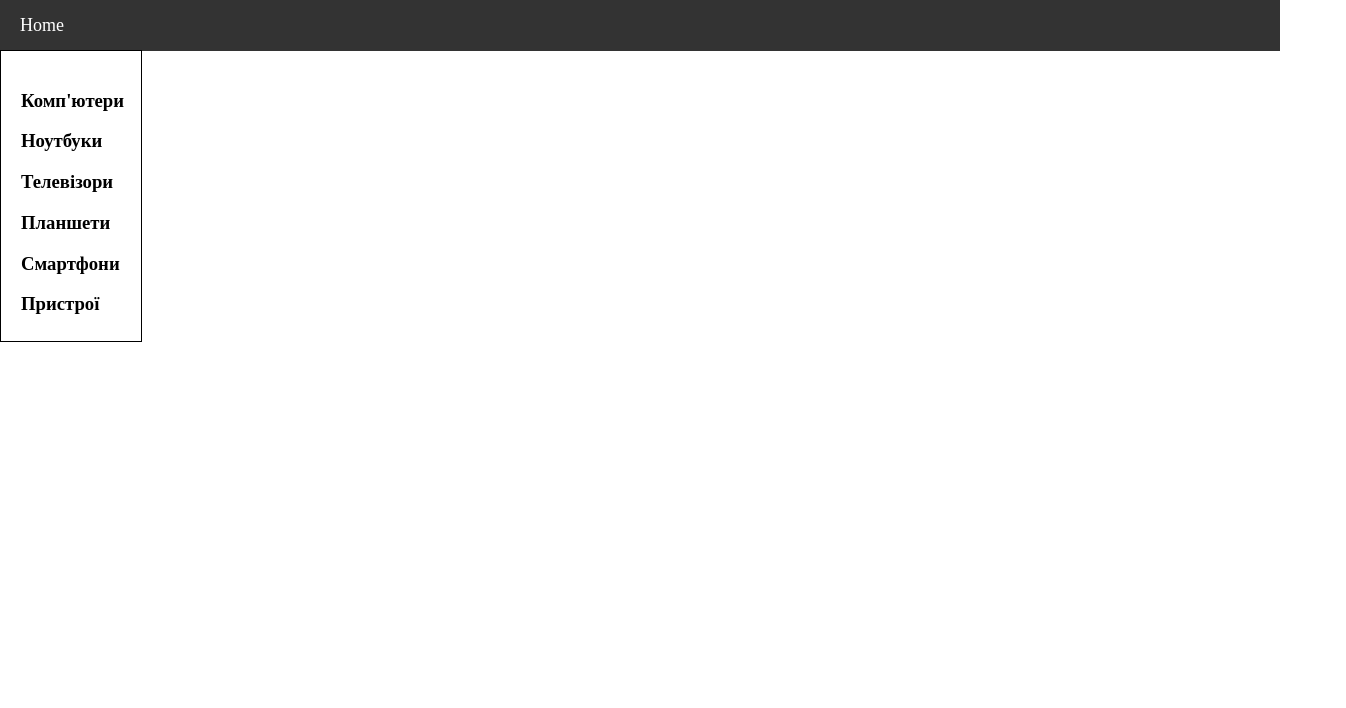
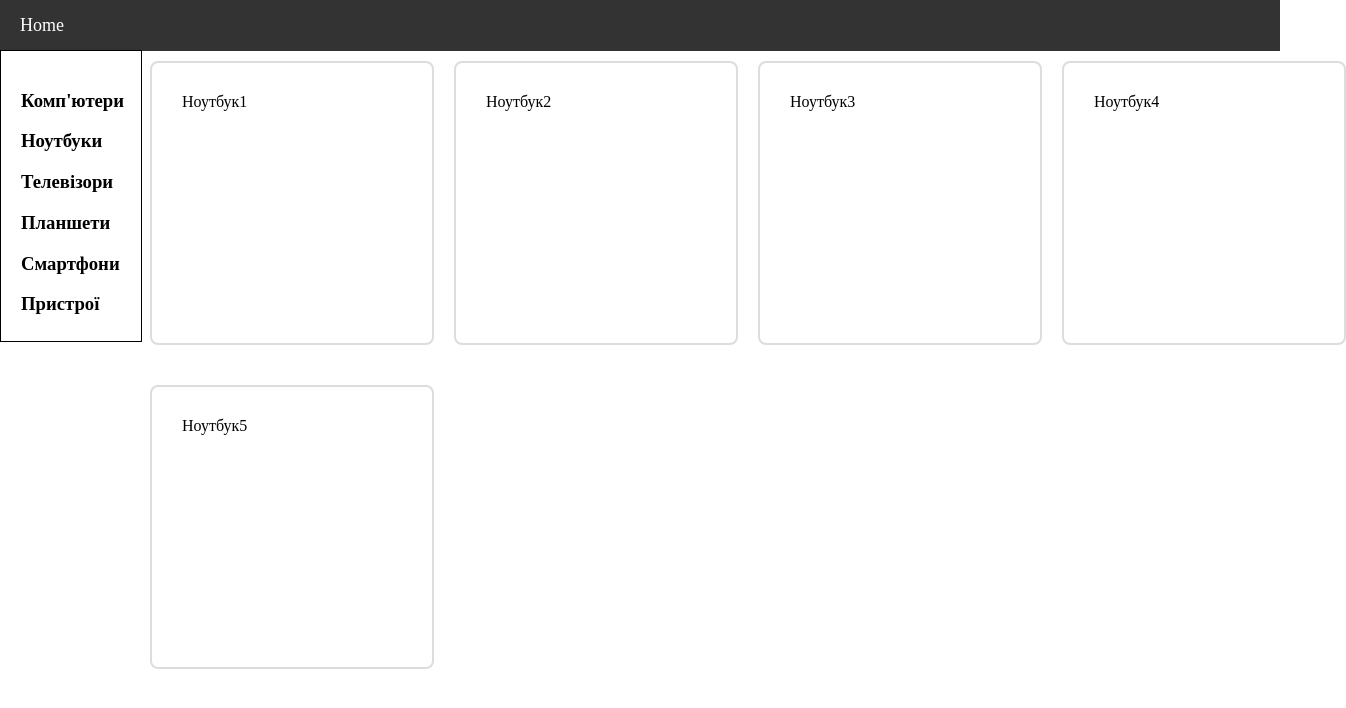
Before and after one commit to SemenyukMaksim/ElectSite, a website: page main.html in a window 1280 px wide. Shown: the whole page, 1346 px wide, since content can reach past the window. Drawn offline with Linux system fonts and the light colour scheme.

Commit message:
Dev/ServiceBoxes

```diff
--- a/main.html
+++ b/main.html
@@ -21,6 +21,34 @@
         <h3>Пристрої</h3>
     </div>
 </div>
+<section id="services">
+    <div class="service">
+        <a href="#" class="service-link">
+            Ноутбук1
+        </a>
+    </div>
+    <div class="service">
+        <a href="#" class="service-link">
+            Ноутбук2
+        </a>
+    </div>
+    <div class="service">
+        <a href="#" class="service-link">
+            Ноутбук3
+        </a>
+    </div>
+    <div class="service">
+        <a href="#" class="service-link">
+            Ноутбук4
+        </a>
+    </div>
+    <div class="service">
+        <a href="#" class="service-link">
+            Ноутбук5
+        </a>
+    </div>
+</section>
+
  <script src="index.js"></script>
 </body>
 </html>
--- a/style.css
+++ b/style.css
@@ -42,3 +42,33 @@ body, html {
     margin: 0 auto;
     border: 1px black solid;
 }
+
+.service {
+    position: relative;
+    left: 150px;
+    height: 250px;
+    width: 250px;
+    border: 2px solid #ddd;
+    padding: 15px;
+    margin: 10px 0;
+    border-radius: 8px;
+    transition: transform 0.2s, box-shadow 0.2s;
+}
+
+.service-link {
+    text-decoration: none;
+    color: black;
+    display: block;
+    padding: 15px;
+}
+
+.service:hover {
+    transform: scale(1.03);
+    box-shadow: 0 4px 10px rgba(0, 0, 0, 0.1);
+}
+
+#services {
+    display: flex;
+    gap: 20px;
+    flex-wrap: wrap;
+}
```
